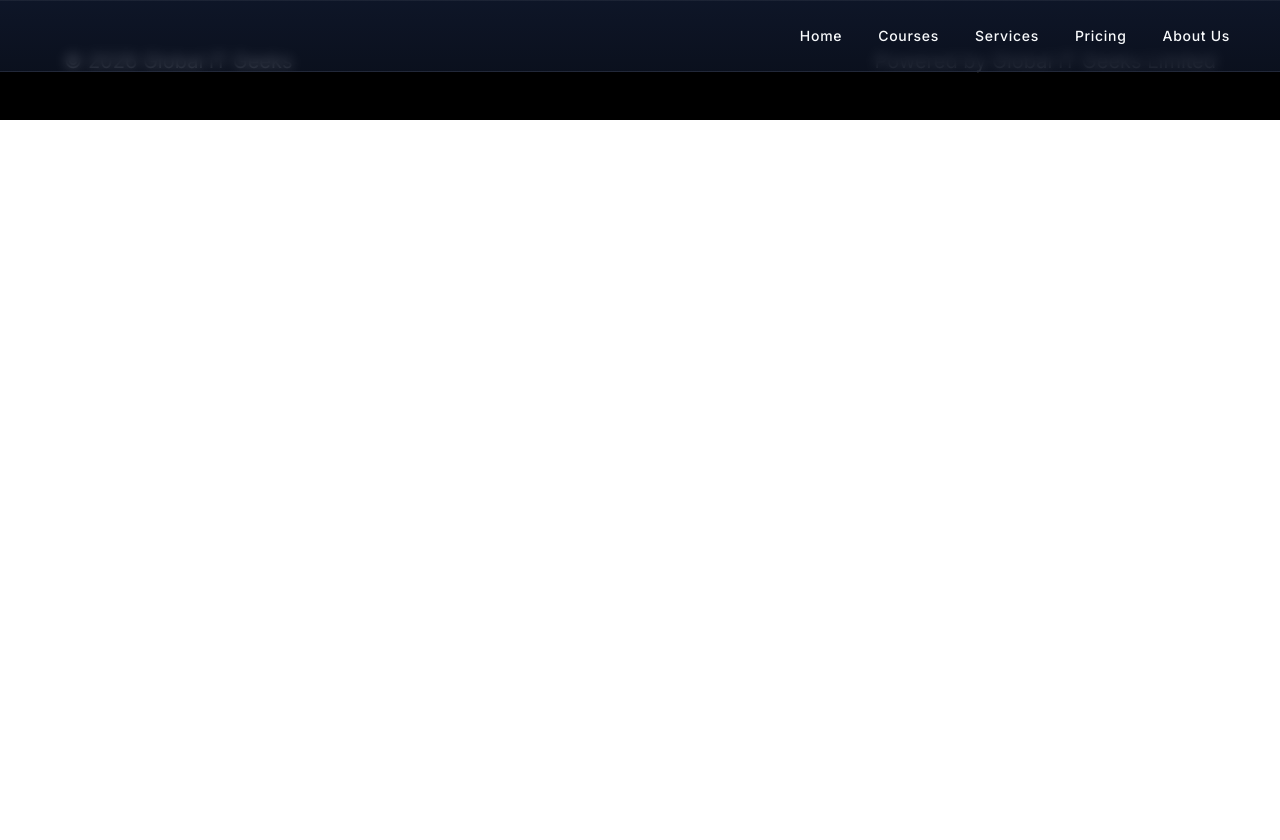
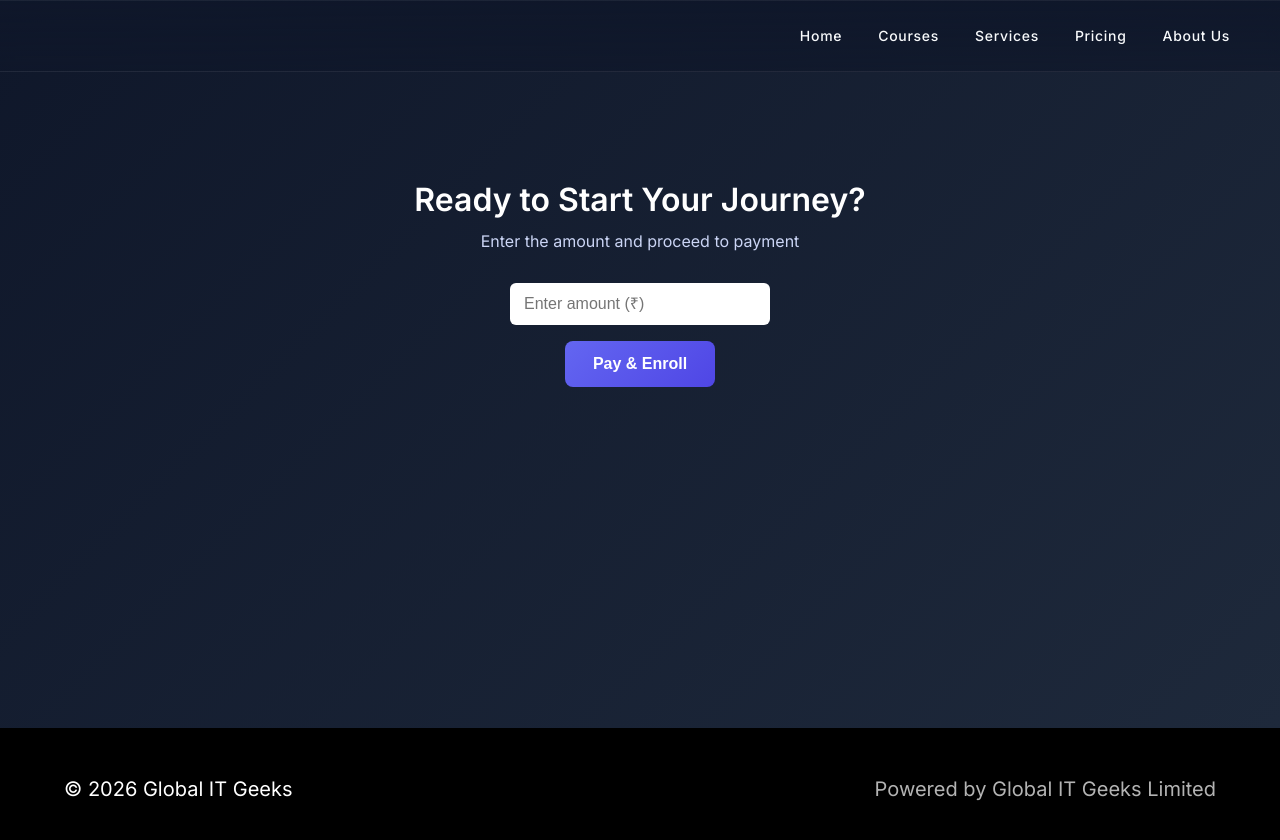
Before and after one commit to kartik-sinha/Global-It-Geeks-Frontend, a React (Vite) app in the folder global-it-geeks/: page /paymentcta in a window 1280 px wide. Shown: the top 840 px of the page. Before the commit the page ends 800 px from the top, so only its background shows below. Built offline with nearby package versions, Linux system fonts and the light colour scheme.

Commit message:
20th commit: added payment frontend

```diff
--- a/global-it-geeks/src/AnimatedRoutes.jsx
+++ b/global-it-geeks/src/AnimatedRoutes.jsx
@@ -5,6 +5,7 @@ import Home from "./Pages/Home";
 import Trainings from "./Pages/Courses";
 import ServicesPage from "./Pages/Services";
 import About from "./Pages/About";
+import Pricing from "./Pages/Pricing";
 
 export default function AnimatedRoutes() {
     const location = useLocation();
@@ -38,6 +39,14 @@ export default function AnimatedRoutes() {
                         </PageWrapper>
                     }
                 />
+                <Route
+                    path="/paymentcta"
+                    element={
+                        <PageWrapper>
+                            <Pricing />
+                        </PageWrapper>
+                    }
+                />
 
                 <Route
                     path="/about"
--- a/global-it-geeks/src/Components/Contact.jsx
+++ b/global-it-geeks/src/Components/Contact.jsx
@@ -6,11 +6,14 @@ export default function Contact() {
     const [email, setEmail] = useState("");
     const [subject, setSubject] = useState("");
     const [message, setMessage] = useState("");
-    const [status, setStatus] = useState("");
+
+    const [status, setStatus] = useState("idle"); // idle | loading | success | error
+    const [error, setError] = useState("");
 
     const handleSubmit = async (e) => {
         e.preventDefault();
-        setStatus("Sending...");
+        setStatus("loading");
+        setError("");
 
         try {
             const response = await fetch("http://localhost:8080/api/contact", {
@@ -27,16 +30,17 @@ export default function Contact() {
             });
 
             if (!response.ok) {
-                throw new Error("Failed to send message");
+                throw new Error("Backend error");
             }
 
-            setStatus("Message sent successfully!");
+            setStatus("success");
             setName("");
             setEmail("");
             setSubject("");
             setMessage("");
-        } catch (error) {
-            setStatus("Something went wrong. Please try again.");
+        } catch (err) {
+            setStatus("error");
+            setError("Unable to send message. Please try again later.");
         }
     };
 
@@ -90,11 +94,32 @@ export default function Contact() {
                         />
                     </div>
 
-                    <button type="submit" className="btn btn-primary">
-                        Send Message
+                    <button
+                        type="submit"
+                        className={`btn btn-primary ${
+                            status === "loading" ? "btn-loading" : ""
+                        } ${
+                            status === "success" ? "btn-success" : ""
+                        } ${
+                            status === "error" ? "btn-error" : ""
+                        }`}
+                        disabled={status === "loading"}
+                    >
+                        {status === "loading" && <span className="spinner" />}
+                        {status === "idle" && "Send Message"}
+                        {status === "success" && "Message Sent ✓"}
+                        {status === "error" && "Try Again"}
                     </button>
 
-                    {status && <p className="contact-status">{status}</p>}
+                    {status === "error" && (
+                        <p className="contact-status error-text">{error}</p>
+                    )}
+
+                    {status === "success" && (
+                        <p className="contact-status success-text">
+                            Thank you! We’ll get back to you soon.
+                        </p>
+                    )}
                 </form>
             </div>
         </section>
--- a/global-it-geeks/src/Components/PaymentCTA.jsx
+++ b/global-it-geeks/src/Components/PaymentCTA.jsx
@@ -1,13 +1,71 @@
+import { useState } from "react";
+import "../Styles/PaymentCTA.css";
+
 export default function PaymentCTA() {
+    const [amount, setAmount] = useState("");
+    const [status, setStatus] = useState("idle"); // idle | loading | success | error
+    const [error, setError] = useState("");
+
+    const handlePayment = async () => {
+        if (!amount || amount <= 0) {
+            setError("Please enter a valid amount");
+            return;
+        }
+
+        setStatus("loading");
+        setError("");
+
+        try {
+            const response = await fetch("http://localhost:8080/api/payment/create", {
+                method: "POST",
+                headers: {
+                    "Content-Type": "application/json",
+                },
+                body: JSON.stringify({ amount }),
+            });
+
+            if (!response.ok) {
+                throw new Error("Payment failed");
+            }
+
+            setStatus("success");
+        } catch (err) {
+            setStatus("error");
+            setError("Unable to initiate payment. Try again.");
+        }
+    };
+
     return (
-        <section className="py-20 text-center">
-            <h2 className="text-3xl font-bold">Ready to Start Your Journey?</h2>
-            <p className="mt-4 text-gray-600">
-                Enroll now and become industry-ready.
+        <section className="payment-section">
+            <h2 className="payment-title">Ready to Start Your Journey?</h2>
+            <p className="payment-subtitle">
+                Enter the amount and proceed to payment
             </p>
-            <button className="mt-6 bg-accent text-white px-8 py-4 rounded text-lg">
-                Pay & Enroll (Payment Gateway Placeholder)
-            </button>
+
+            <div className="payment-box">
+                <input
+                    type="number"
+                    placeholder="Enter amount (₹)"
+                    value={amount}
+                    onChange={(e) => setAmount(e.target.value)}
+                    className="payment-input"
+                />
+
+                <button
+                    onClick={handlePayment}
+                    disabled={status === "loading"}
+                    className={`payment-btn ${
+                        status === "success" ? "success" : ""
+                    }`}
+                >
+                    {status === "loading" && "Processing..."}
+                    {status === "idle" && "Pay & Enroll"}
+                    {status === "success" && "Payment Initiated ✓"}
+                    {status === "error" && "Retry"}
+                </button>
+
+                {error && <p className="payment-error">{error}</p>}
+            </div>
         </section>
     );
 }
--- a/global-it-geeks/src/Styles/Contact.css
+++ b/global-it-geeks/src/Styles/Contact.css
@@ -84,3 +84,57 @@
     background-color: #1d4ed8;
     transform: translateY(-1px);
 }
+
+/* Status messages */
+.contact-status {
+    font-size: 14px;
+    margin-top: 12px;
+}
+
+.success-text {
+    color: #16a34a;
+}
+
+.error-text {
+    color: #dc2626;
+}
+
+/* Spinner */
+.spinner {
+    width: 16px;
+    height: 16px;
+    border: 2px solid rgba(255, 255, 255, 0.3);
+    border-top: 2px solid #ffffff;
+    border-radius: 50%;
+    animation: spin 0.8s linear infinite;
+    margin-right: 8px;
+}
+
+/* Button states */
+.btn-loading {
+    cursor: not-allowed;
+    opacity: 0.9;
+}
+
+.btn-success {
+    background: linear-gradient(135deg, #16a34a, #22c55e);
+}
+
+.btn-error {
+    background: linear-gradient(135deg, #dc2626, #ef4444);
+    animation: shake 0.4s ease;
+}
+
+@keyframes spin {
+    to {
+        transform: rotate(360deg);
+    }
+}
+
+@keyframes shake {
+    0% { transform: translateX(0); }
+    25% { transform: translateX(-4px); }
+    50% { transform: translateX(4px); }
+    75% { transform: translateX(-4px); }
+    100% { transform: translateX(0); }
+}
--- /dev/null
+++ b/global-it-geeks/src/Styles/PaymentCTA.css
@@ -0,0 +1,63 @@
+.payment-section {
+    padding: 180px 24px 341px;
+    text-align: center;
+    background: linear-gradient(135deg, #0f172a, #1e293b);
+    color: #ffffff;
+}
+
+.payment-title {
+    font-size: 32px;
+    font-weight: 600;
+}
+
+.payment-subtitle {
+    margin-top: 12px;
+    color: #cbd5f5;
+}
+
+.payment-box {
+    margin-top: 32px;
+    display: flex;
+    flex-direction: column;
+    align-items: center;
+    gap: 16px;
+}
+
+.payment-input {
+    width: 260px;
+    padding: 12px 14px;
+    font-size: 16px;
+    border-radius: 6px;
+    border: none;
+    outline: none;
+}
+
+.payment-btn {
+    padding: 14px 28px;
+    font-size: 16px;
+    font-weight: 600;
+    background: linear-gradient(135deg, #6366f1, #4f46e5);
+    color: #fff;
+    border: none;
+    border-radius: 8px;
+    cursor: pointer;
+    transition: transform 0.2s ease, opacity 0.2s ease;
+}
+
+.payment-btn:hover {
+    transform: translateY(-2px);
+}
+
+.payment-btn:disabled {
+    opacity: 0.7;
+    cursor: not-allowed;
+}
+
+.payment-btn.success {
+    background: linear-gradient(135deg, #16a34a, #22c55e);
+}
+
+.payment-error {
+    color: #fecaca;
+    font-size: 14px;
+}
```
